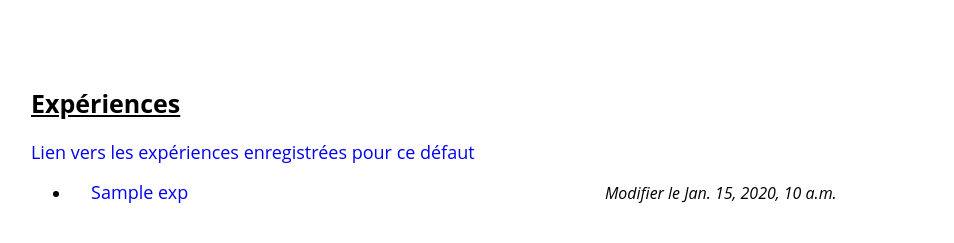
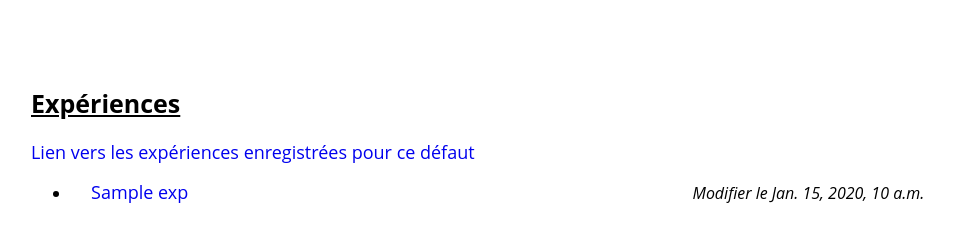
Before and after one commit to ThivetJ/Webfautheque, a Django app: template templates/Webfautheque/description_defaut.html in a window 1280 px wide. Shown: the part 815-1058 px from the top of the page, without its empty margins (102-1056 px from the left). Run offline with Django 3.2, Linux system fonts and the light colour scheme; the template is opened without the code that fills it: most values are stand-ins (such as "Sample title", 1, 10 or a date in 2020); some libraries are stand-ins or nearby versions.

Commit message:
Update description_defaut.css

```diff
--- a/static/css/description_defaut.css
+++ b/static/css/description_defaut.css
@@ -93,9 +93,8 @@ h2 {
 }
 .footer_content_right{
   display: flex;
-  width : 50%;
+  width : 40%;
   flex-direction: row-reverse;
-  margin-left: -200px;
   align-items: flex-end;
   font-style: italic;
 }
```
